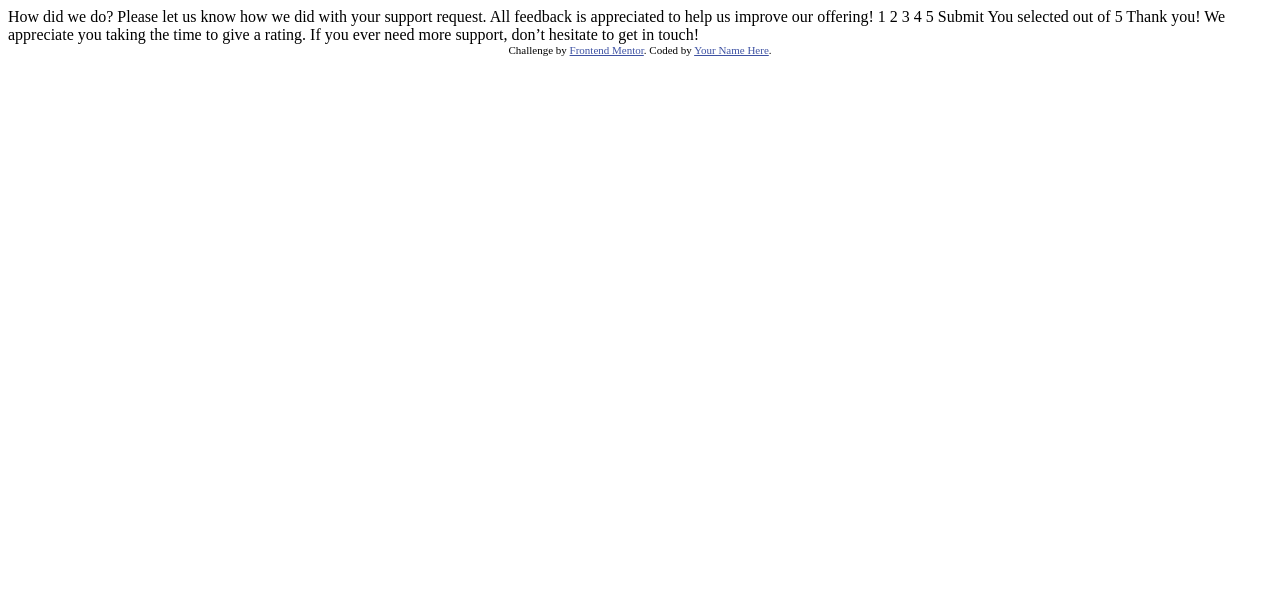
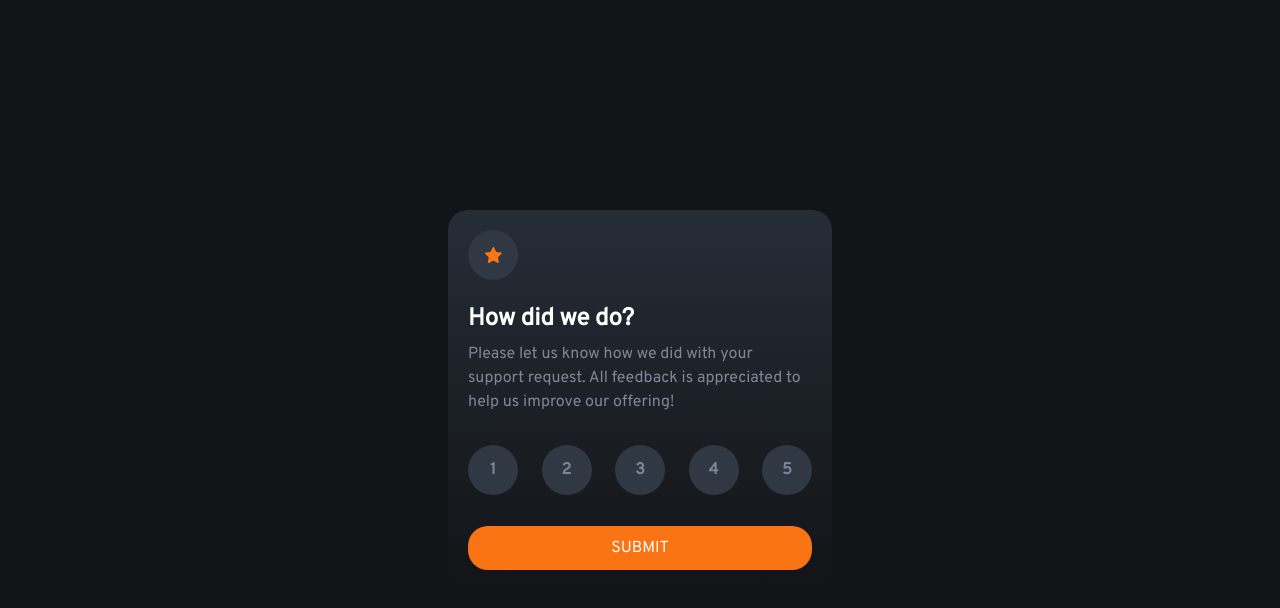
Before and after one commit to Yorhs-Malasquez/FrontEnd-Mentor-Interactive-Rating, a plain HTML site: page index.html in a window 1280 px wide. Drawn offline with nearby package versions, Linux system fonts and the light colour scheme.

Commit message:
Terminando el primer card

```diff
--- a/index.html
+++ b/index.html
@@ -1,49 +1,63 @@
 <!DOCTYPE html>
 <html lang="en">
+
 <head>
-  <meta charset="UTF-8">
-  <meta name="viewport" content="width=device-width, initial-scale=1.0"> <!-- displays site properly based on user's device -->
+  <meta charset="UTF-8" />
+  <meta name="viewport" content="width=device-width, initial-scale=1.0" />
+  <!-- displays site properly based on user's device -->
 
-  <link rel="icon" type="image/png" sizes="32x32" href="./images/favicon-32x32.png">
+  <link rel="icon" type="image/png" sizes="32x32" href="./images/favicon-32x32.png" />
+  <link href="https://cdn.jsdelivr.net/npm/bootstrap@5.1.3/dist/css/bootstrap.min.css" rel="stylesheet"
+    integrity="sha384-1BmE4kWBq78iYhFldvKuhfTAU6auU8tT94WrHftjDbrCEXSU1oBoqyl2QvZ6jIW3" crossorigin="anonymous" />
+  <link rel="preconnect" href="https://fonts.googleapis.com">
+  <link rel="preconnect" href="https://fonts.gstatic.com" crossorigin>
+  <link href="https://fonts.googleapis.com/css2?family=Overpass&display=swap" rel="stylesheet">
+  <link rel="stylesheet" href="style.css" />
+  <title>Frontend Mentor | Interactive rating component</title>
+</head>
 
-  <title>Frontend Mentor | Interactive rating component</title>
+<body>
+  <main>
+    <!-- Rating state start -->
+    <div class="container">
 
-  <!-- Feel free to remove these styles or customise in your own stylesheet 👍 -->
-  <style>
-    .attribution { font-size: 11px; text-align: center; }
-    .attribution a { color: hsl(228, 45%, 44%); }
-  </style>
-</head>
-<body>
+      <div class="header">
+        <img src="images/icon-star.svg" alt="" />
+      </div>
+      <div class="title">
+        <h1>How did we do? </h1>
+        <p>Please let us know how we did with your support
+          request. All feedback is appreciated to help us improve our offering!</p>
+      </div>
 
-  <!-- Rating state start -->
-
-  How did we do?
-
-  Please let us know how we did with your support request. All feedback is appreciated
-  to help us improve our offering!
-
-  1 2 3 4 5
-
-  Submit
-
-  <!-- Rating state end -->
-
-  <!-- Thank you state start -->
-
-  You selected <!-- Add rating here --> out of 5
-
-  Thank you!
-
-  We appreciate you taking the time to give a rating. If you ever need more support,
-  don’t hesitate to get in touch!
-
-  <!-- Thank you state end -->
+      <div class="options">
+        <ul class="numbers">
+          <li>1</li>
+          <li>2</li>
+          <li>3</li>
+          <li>4</li>
+          <li>5</li>
+        </ul>
+      </div>
+      <div>
+        <button>Submit</button>
+      </div>
+    </div>
 
 
-  <div class="attribution">
-    Challenge by <a href="https://www.frontendmentor.io?ref=challenge" target="_blank">Frontend Mentor</a>.
-    Coded by <a href="#">Your Name Here</a>.
-  </div>
+
+  </main>
+  <!-- <footer>
+    <div class="attribution">
+      Challenge by
+      <a href="https://www.frontendmentor.io?ref=challenge" target="_blank">Frontend Mentor</a>. Coded by <a
+        href="#">Your Name Here</a>.
+    </div>
+  </footer> -->
+
+  <script src="https://cdn.jsdelivr.net/npm/bootstrap@5.1.3/dist/js/bootstrap.bundle.min.js"
+    integrity="sha384-ka7Sk0Gln4gmtz2MlQnikT1wXgYsOg+OMhuP+IlRH9sENBO0LRn5q+8nbTov4+1p"
+    crossorigin="anonymous"></script>
 </body>
+
 </html>
--- /dev/null
+++ b/style.css
@@ -0,0 +1,155 @@
+/** RESET **/
+
+*,
+*::before,
+*::after {
+    box-sizing: border-box;
+}
+
+* {
+    margin: 0;
+}
+
+html {
+    height: 100%;
+}
+
+body {
+    line-height: 1.5;
+    -webkit-font-smoothing: antialiased;
+}
+
+img,
+picture,
+video,
+canvas,
+svg {
+    display: block;
+    max-width: 100%;
+}
+
+input,
+button,
+textarea,
+select {
+    font: inherit;
+}
+
+p,
+h1,
+h2,
+h3,
+h4,
+h5,
+h6 {
+    overflow-wrap: break-word;
+}
+
+ul,
+li {
+    list-style: none;
+}
+
+#root,
+#__next {
+    isolation: isolate;
+}
+
+:root {
+
+    /*PRIMARY*/
+    --orange: hsl(25, 97%, 53%);
+    /* NEUTRAL */
+
+    --white: hsl(0, 0%, 100%);
+    --light-grey: hsl(217, 12%, 63%);
+    --medium-grey: hsl(216, 12%, 54%);
+    --dark-blue: hsl(213, 19%, 18%);
+    --very-dark-blue: hsl(216, 12%, 8%);
+}
+
+body {
+    margin: 0;
+    padding: 0;
+    font-family: 'Overpass', sans-serif;
+    min-height: 100vh;
+    display: flex;
+    justify-content: center;
+    align-items: center;
+    background: var(--very-dark-blue);
+    color: var(--white);
+}
+
+.container {
+    max-width: 24rem;
+    background: linear-gradient(var(--dark-blue), var(--very-dark-blue));
+    border-radius: 20px;
+    padding: 20px;
+}
+.header{
+
+    border-radius: 50%;
+    display: flex;
+    flex-direction: column;
+    justify-content: center;
+    align-items: center;
+    width: 50px;
+    height: 50px;
+    background-color:#303943;
+}
+.title h1{
+    padding-top: 25px;
+    font-size: 1.5rem;
+    font-weight: 700;
+}
+.title p{
+    font-size: 1rem;
+    color: var(--medium-grey);
+}
+.options{
+    padding-top: 15px;
+    padding-bottom: 15px;
+
+}
+.numbers{
+    padding: 0px;
+    display: flex;
+    align-items: center;
+    justify-content: space-between;
+    flex-direction: row;
+}
+.numbers li{
+    border-radius: 50%;
+    background-color:#303943;
+    display: flex;
+    flex-direction: column;
+    justify-content: center;
+    align-items: center;
+    width: 50px;
+    height: 50px;
+    color: var(--medium-grey);
+    font-weight: 600;
+
+}
+button{
+    width: 100%;
+    border-radius: 20px;
+    border: none;
+    padding: 10px;
+    color: var(--white);
+    background-color: var(--orange);
+    font-size: 1rem;
+    text-transform: uppercase;
+}
+
+
+
+
+.attribution {
+    font-size: 11px;
+    text-align: center;
+}
+
+.attribution a {
+    color: hsl(228, 45%, 44%);
+}
```
Also changed, not shown: 1 other file.
